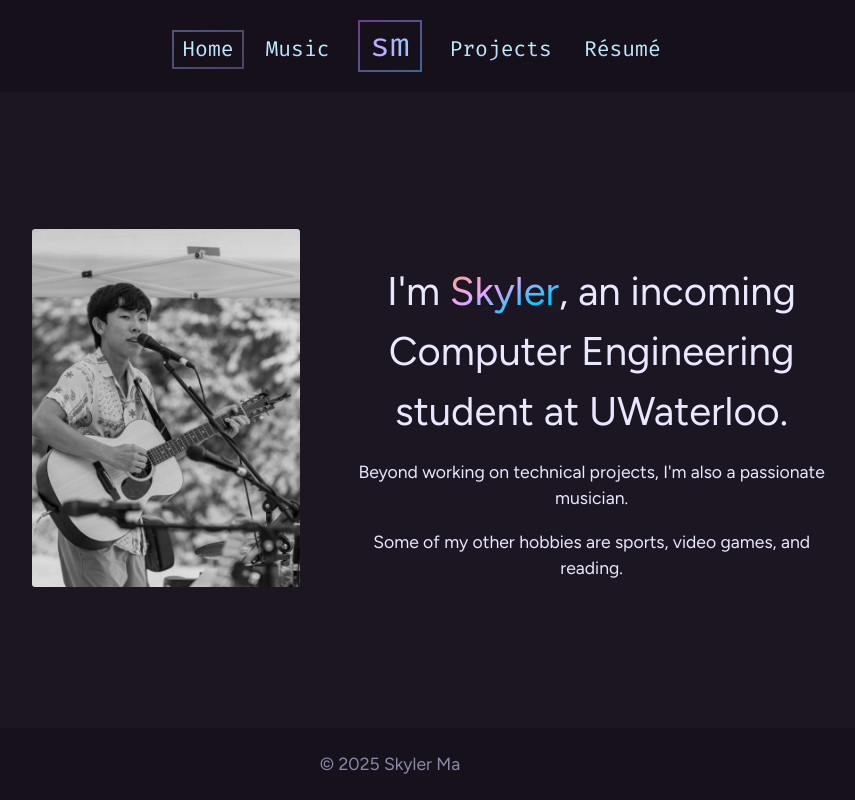
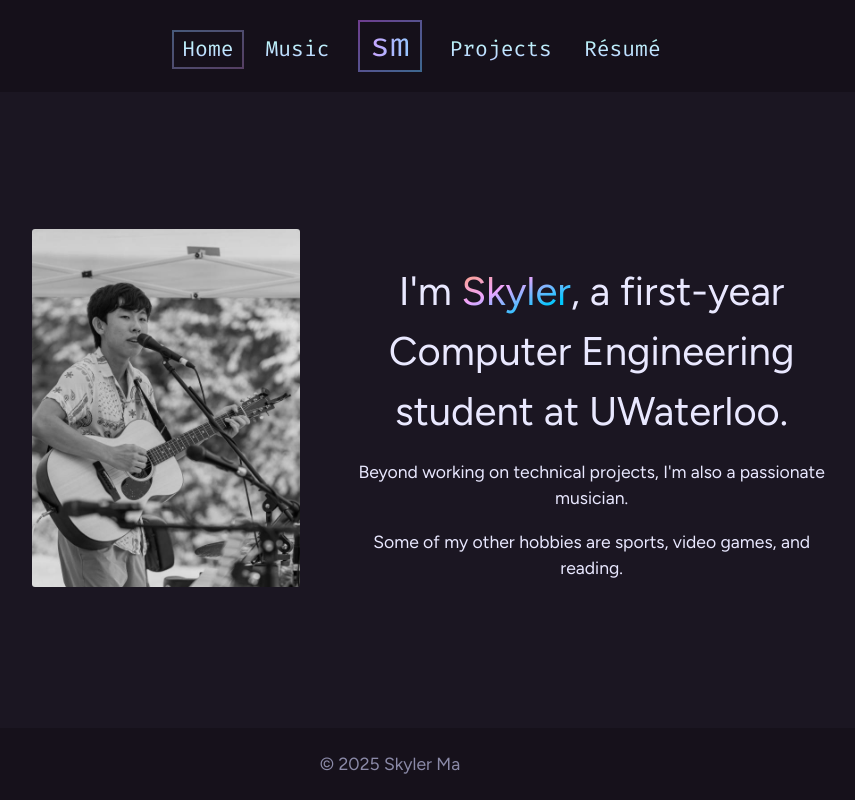
Before and after one commit to sky46/skylerma.com, an Eleventy site: page index.njk in a window 1280 px wide. Shown: the whole page, without its empty margins (250-1105 px from the left). Built offline with nearby package versions, Linux system fonts and the light colour scheme; Eleventy itself is replaced by a stand-in of ours; files that its build step writes are made by us from their sources.

Commit message:
Change incoming to first--year

```diff
--- a/index.njk
+++ b/index.njk
@@ -25,7 +25,7 @@ name: index
   </div>
 
   <div class="intro-text-div">
-    <h1 class="intro-heading">I'm <span class="intro-highlight">Skyler</span>, an incoming Computer Engineering student at UWaterloo.</h1>
+    <h1 class="intro-heading">I'm <span class="intro-highlight">Skyler</span>, a first-year Computer Engineering student at UWaterloo.</h1>
     <p>Beyond working on technical projects, I'm also a passionate musician.</p>
     <p>Some of my other hobbies are sports, video games, and reading.</p>
   </div>
```
